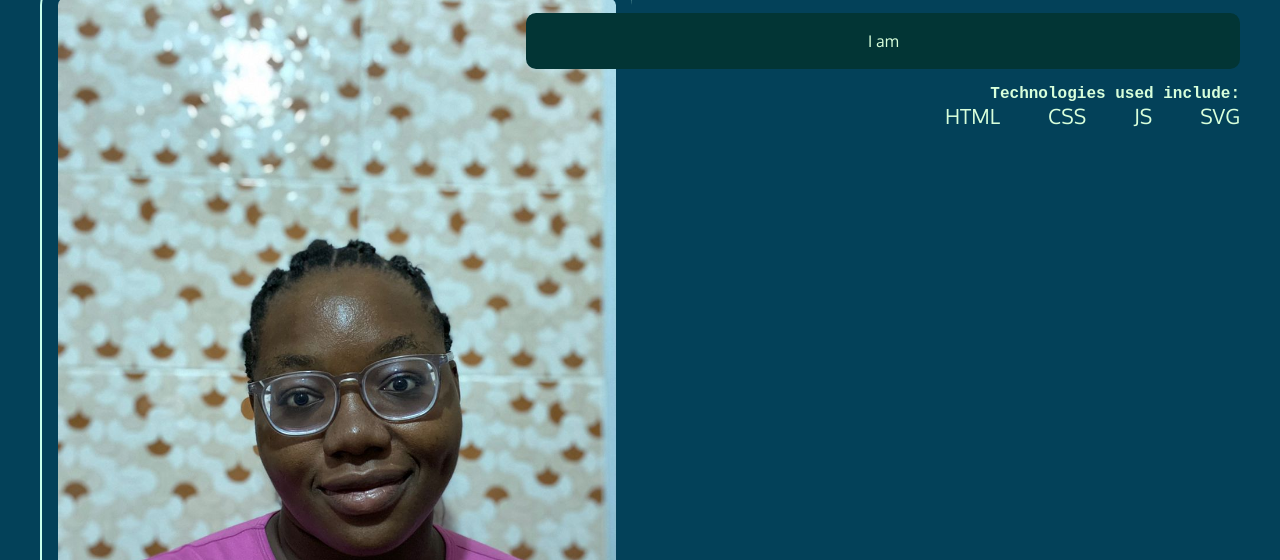
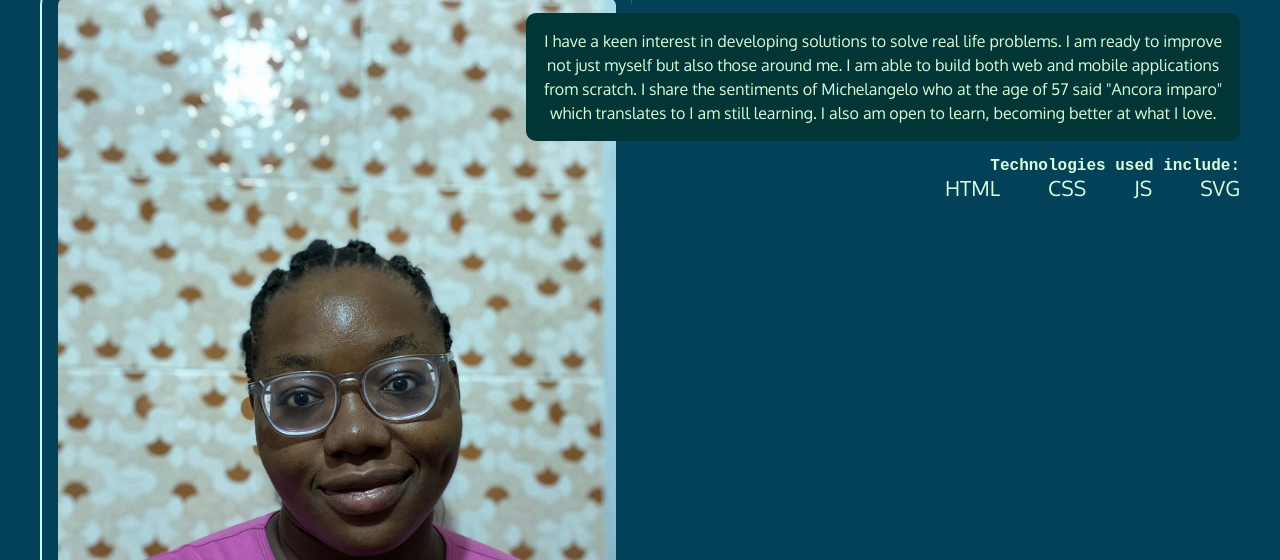
Before and after one commit to adjoaana/Portfolio, a plain HTML site: page about.html in a window 1280 px wide. Shown: the part 240-800 px from the top of the page. Drawn offline with Linux system fonts and the light colour scheme; a web font is replaced by a local one.

Commit message:
additon of bio

```diff
--- a/about.html
+++ b/about.html
@@ -58,8 +58,8 @@
                         Simply Put..
                         </h3>
                         <p class="black_box">
-
-                           I am
+                            I have a keen interest in developing solutions to solve real life problems. I am ready to improve not just myself but also those around me. I am able to build both web and mobile applications from scratch.
+                            I share the sentiments of Michelangelo who at the age of 57 said "Ancora imparo" which translates to I am still learning. I also am open to learn, becoming better at what I love.
                         </p>
                         <h4>
                             Technologies used include:
```
